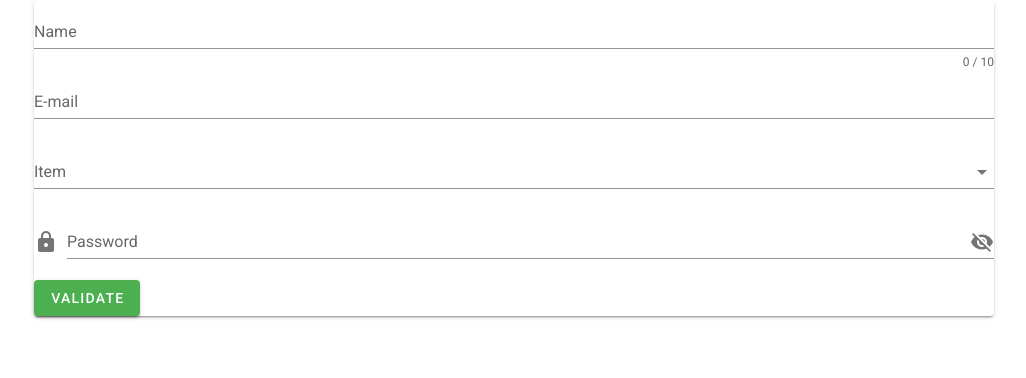
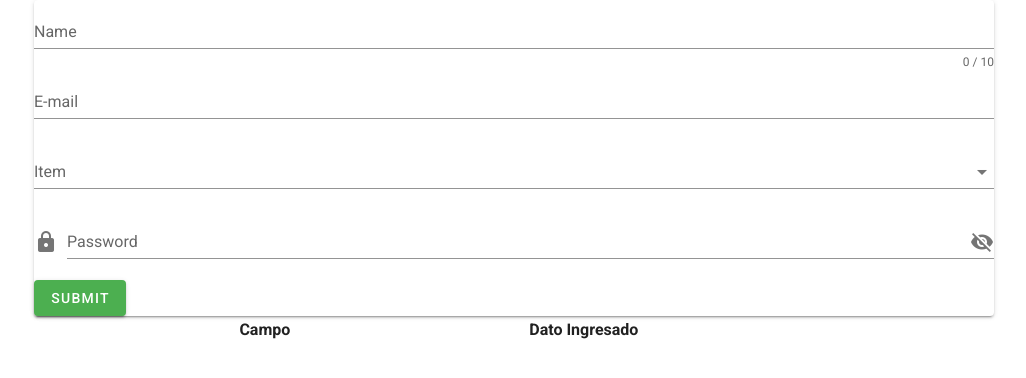
Before and after one commit to Niniatura/Formulario-web-Vue, a Vue app: page / in a window 1280 px wide. Shown: the top 378 px of the page, without its empty margins (158-1184 px from the left). Built offline with nearby package versions, Linux system fonts and the light colour scheme.

Commit message:
Formulario con tabla wip

```diff
--- a/src/App.vue
+++ b/src/App.vue
@@ -16,9 +16,5 @@ export default {
   components: {
     FormularioWeb,
   },
-
-  data: () => ({
-    //
-  }),
 };
 </script>
--- a/src/components/FormularioWeb.vue
+++ b/src/components/FormularioWeb.vue
@@ -30,6 +30,7 @@
             ></v-select>
 
             <v-text-field
+              v-model="password"
               :type="showPassword ? 'text' : 'password'"
               prepend-icon="mdi-lock" append-icon="mdi-eye-off"
               label="Password"
@@ -40,13 +41,28 @@
             :disabled="!valid"
             color="success"
             class="mr-4"
-            @click="validate"
+            @click="submit"
             >
-            Validate
+            Submit
             </v-btn>
         </v-form>
     </v-card>
+    <table class="table">
+        <thead>
+            <tr>
+            <th scope="col">Campo</th>
+            <th scope="col">Dato Ingresado</th>
+            </tr>
+        </thead>
+        <tbody>
+            <tr v-for="(item) in datosTabla" :key="item">
+                <td>{{datos.nombre}}</td>
+                <td>{{datos.email}}</td>
+            </tr>
+        </tbody>
+    </table>
 </v-app>
+
 </template>
 
 <script>
@@ -82,10 +98,24 @@
     }),
 
     methods: {
-      validate () {
-        this.$refs.form.validate()
+      submit () {
+        if(this.$refs.form.validate()){
+            const datos = JSON.stringify({
+                        Name: this.name,
+                        Email: this.email,
+                        Items: this.select,
+                        Password: this.password
+        })
+        console.log(datos);
+        return datos;
       }
-    },
+    }
+  },
+  computed: {
+      datosForm(){
+          return this.Name
+      }
+  }
   }
 </script>
 
@@ -94,4 +124,11 @@
   max-width: 75%;
   margin-left: 15% !important;
 }
+.table{
+    width: 50%;
+    align-self: center;
+}
+.table-info{
+    color: darkblue;
+}
 </style>
--- /dev/null
+++ b/src/components/TablaForm.vue
@@ -0,0 +1,37 @@
+<template>
+    <table class="table">
+        <thead>
+            <tr>
+            <th scope="col">Campo</th>
+            <th scope="col">Dato Ingresado</th>
+            </tr>
+        </thead>
+        <tbody>
+            <tr v-for="(item) in datosTabla" :key="item">
+                <td>{{datos.nombre}}</td>
+                <td>{{datos.email}}</td>
+            </tr>
+        </tbody>
+    </table>
+</template>
+
+<script>
+    //import FormularioWeb from './FormularioWeb.vue'
+    export default{
+        name:'TablaForm',
+        data: () => ({
+           //datos
+        }),
+        props:['datosTabla']
+    }
+</script>
+
+<style scoped>
+.table{
+    width: 50%;
+    align-self: center;
+}
+.table-info{
+    color: darkblue;
+}
+</style>
```
